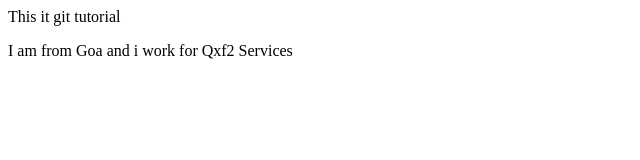
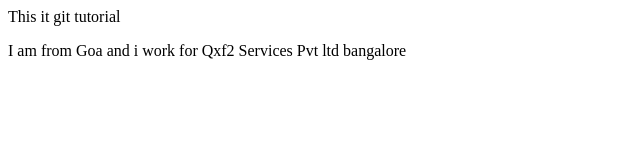
Before and after one commit to rohanj-qxf2/mybio-rohanj, a plain HTML site: page index.html in a window 1280 px wide. Shown: the whole page, without its empty margins (0-640 px from the left). Drawn offline with Linux system fonts and the light colour scheme.

Commit message:
Update my bio

```diff
--- a/index.html
+++ b/index.html
@@ -2,6 +2,6 @@
     <title>RohanJ BIO</title>
     <head>This it git tutorial</head>
     <body>
-        <p>I am from Goa and i work for Qxf2 Services</p>
+        <p>I am from Goa and i work for Qxf2 Services Pvt ltd bangalore</p>
     </body>
 </html>
```
